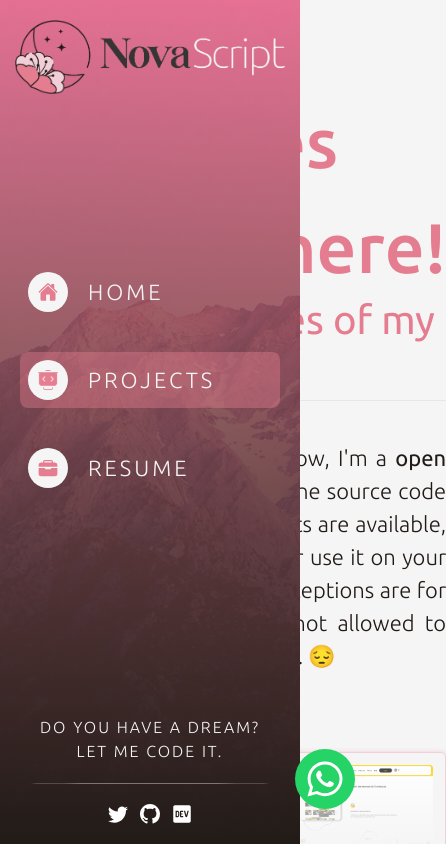
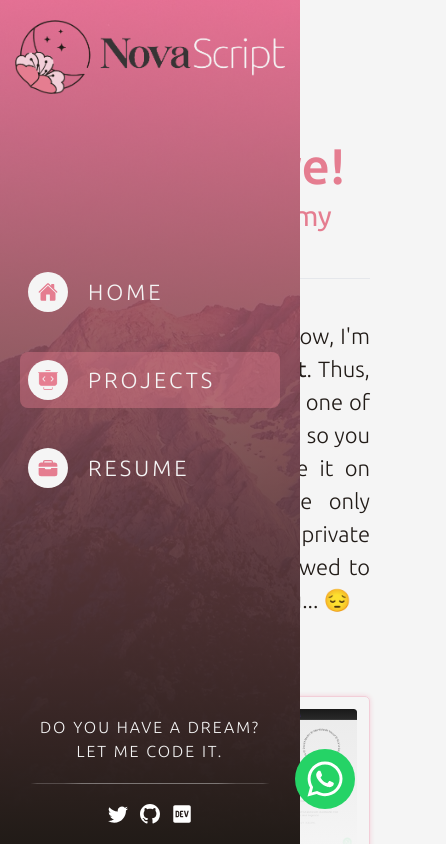
Before and after one commit to nova-script/portfolio, a React (Vite) app: page /projects in a window 390 px wide. Shown: the top 844 px of the page, 446 px wide, since content can reach past the window. Built offline with nearby package versions, Linux system fonts and the light colour scheme; a web font is replaced by a local one.

Commit message:
:arrow_up: Projects is now responsive

```diff
--- a/src/pages/Projects/index.tsx
+++ b/src/pages/Projects/index.tsx
@@ -34,8 +34,8 @@ function renderProjects() {
 
   return projects.map((project: Project) => {
     return (
-      <div className="project-box-wrapper col-span-5">
-        <div className="project-box p-3 pb-0 h-[100%] ">
+      <div className="project-box-wrapper col-span-10 md:col-span-5 mb-5">
+        <div className="project-box p-3 pb-0 h-[100%]">
           <div className="img-wrapper">
             <img width="100%" src={project.image} />
             <div className="img-overlay"></div>
@@ -100,12 +100,16 @@ export default function Projects() {
       animate={{ opacity: 1, x: 0 }}
       exit={{ opacity: 0, x: -100 }}
       transition={{ duration: 1 }}
-      className="projects pl-10 pt-[90px]"
+      className="projects px-5 lg:pl-10 pt-[90px]"
     >
-      <div className="container mx-auto max-w-[1024px]">
+      <div className="container lg:max-w-[768px] xl:max-w-[1024px]">
         <div className="pb-10">
-          <h1 className="leading-1">Websites Everywhere!</h1>
-          <h2 className="leading-none">Some examples of my work! :)</h2>
+          <h1 className="leading-none text-[50px] md:text[70px]">
+            Websites Everywhere!
+          </h1>
+          <h2 className="leading-none mt-3 text-[28px] md:text[40px]">
+            Some examples of my work! :)
+          </h2>
           <hr className="mt-5" />
           <p className="mt-10 text-justify">
             As you should know by now, I'm a
@@ -116,7 +120,9 @@ export default function Projects() {
             <br />
           </p>
         </div>
-        <div className="grid grid-cols-10 gap-5 mt-10">{renderProjects()}</div>
+        <div className="grid grid-cols-10 md:gap-5 mt-10">
+          {renderProjects()}
+        </div>
       </div>
     </motion.section>
   );
```
